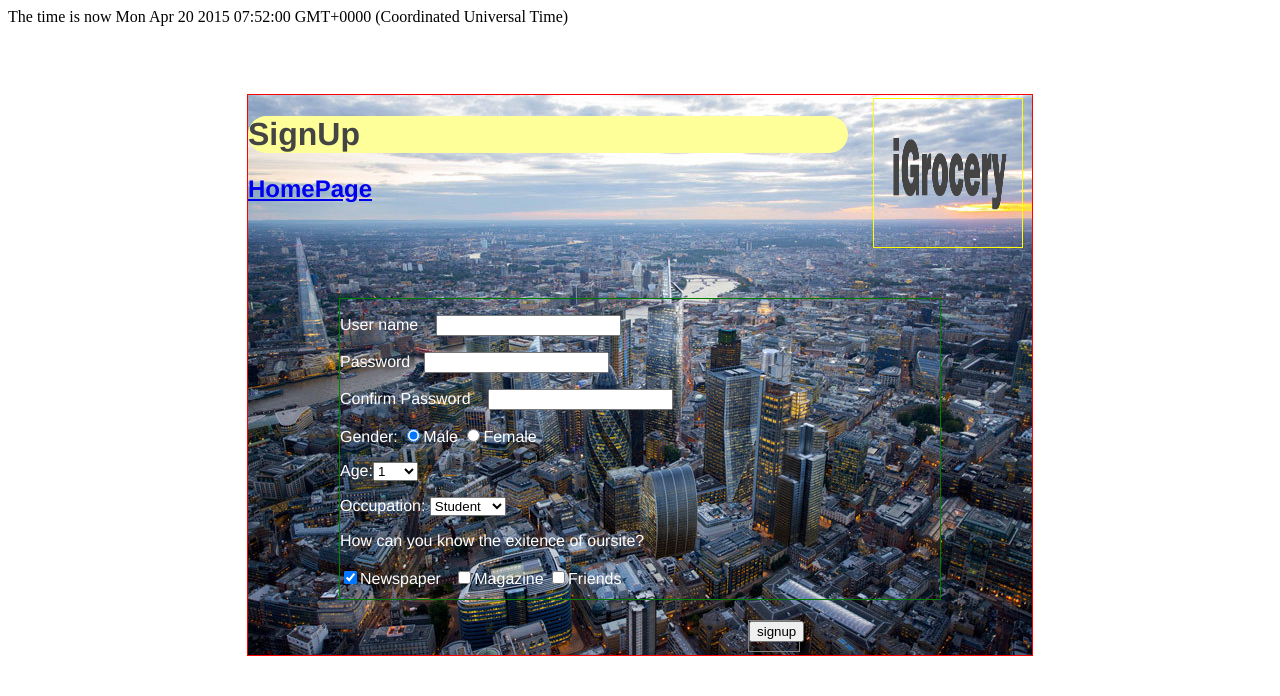
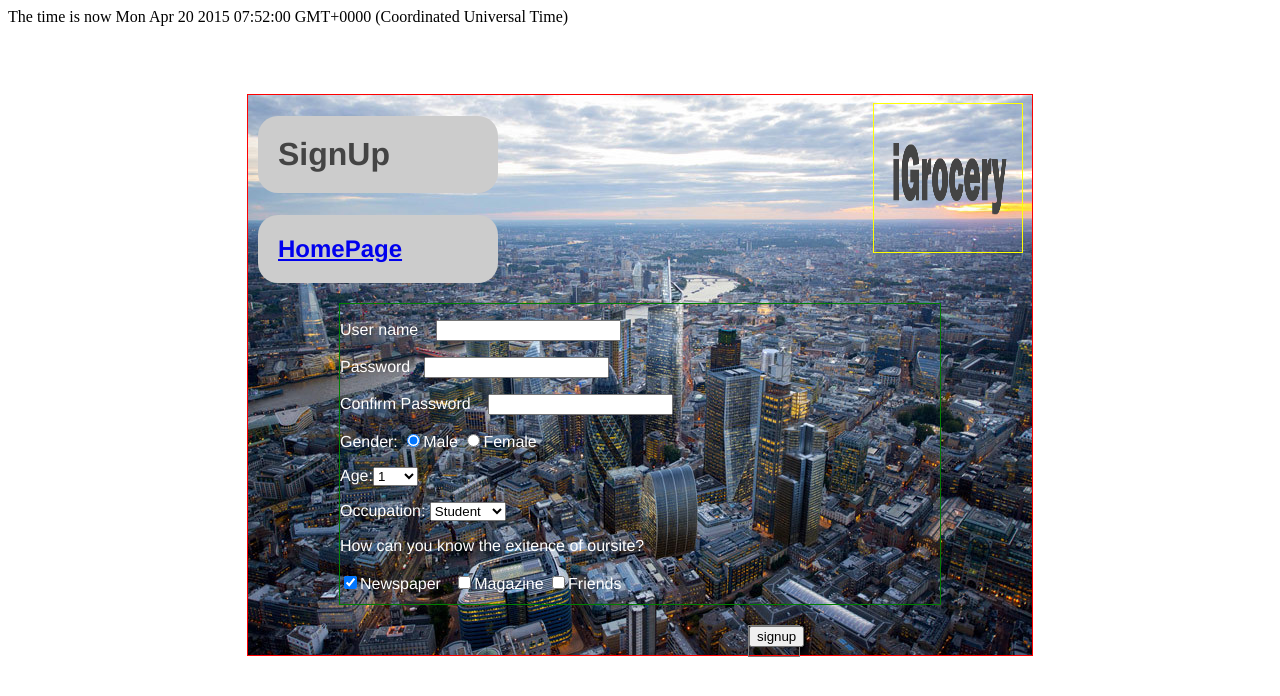
Before and after one commit to mjmjmjmjmjmjmj/iGrocery, a PHP site: page /signup.html in a window 1280 px wide. Shown: the top 696 px of the page. Run offline with PHP 8.4, Linux system fonts and the light colour scheme.

Commit message:
js
added js

```diff
--- a/comment.css
+++ b/comment.css
@@ -58,7 +58,7 @@ h3
 	width:148px;
 	margin-left:625px;
 	margin-right:50px;
-	margin-top:-125px;
+	margin-top:-200px;
 }
 #textarea
 {
@@ -67,7 +67,7 @@ h3
 	width:550px;
 	margin-left:auto;
 	margin-right:auto;
-	margin-top:80px;
+	margin-top:50px;
 }
 #commentbutton
 {
--- a/login.css
+++ b/login.css
@@ -36,7 +36,7 @@ h3
 	width:148px;
 	margin-left:625px;
 	margin-right:50px;
-	margin-top:-75px;
+	margin-top:-200px;
 }
 #login
 {
--- a/signup.css
+++ b/signup.css
@@ -3,23 +3,15 @@ p
 	color:#FFFFFF;
 	font-family: Helvetica;
 	font-size: 16px;
-}
+	}
+
 h1
 {
 	color:#444444;
 	font-family: Helvetica;
-	border-radius: 20px;
-    background-color: rgb(100%,100%,60%);
-    width: 600px;
-    display:block;
 
 }
-h1:hover {
-      box-shadow: 5px 5px 10px;
-      position: relative;
-      top: -5px;
-      left: -5px;
-  }
+
 h2
 {
 	color:#444444;
@@ -47,7 +39,7 @@ h3
 	width:148px;
 	margin-left:625px;
 	margin-right:50px;
-	margin-top:-125px;
+	margin-top:-200px;
 
 }
 
--- a/signup.html
+++ b/signup.html
@@ -6,6 +6,38 @@ signup
 </title>
 <link rel="stylesheet" type="text/css" href="signup.css" >
 </head>
+<style>
+h1{
+      padding: 20px;
+      border-radius: 20px;
+      background-color: rgb(80%,80%,80%);
+      width: 200px;
+      display:block;
+      margin-left: 10px;
+  }
+
+h1:hover {
+      box-shadow: 5px 5px 10px;
+      position: relative;
+      top: -5px;
+      left: -5px;
+  }
+a{
+      padding: 20px;
+      border-radius: 20px;
+      background-color: rgb(80%,80%,80%);
+      width: 200px;
+      display:block;
+      margin-left: 10px;
+  }
+
+a:hover {
+      box-shadow: 5px 5px 10px;
+      position: relative;
+      top: -5px;
+      left: -5px;
+  }
+  </style>
 <body>
 <script type="text/javascript">
 d = new Date();
```
Also changed, not shown: comment.html (+36 -2 lines), login.html (+33 -0 lines). Lines whose indentation alone changed are shown as unchanged.
